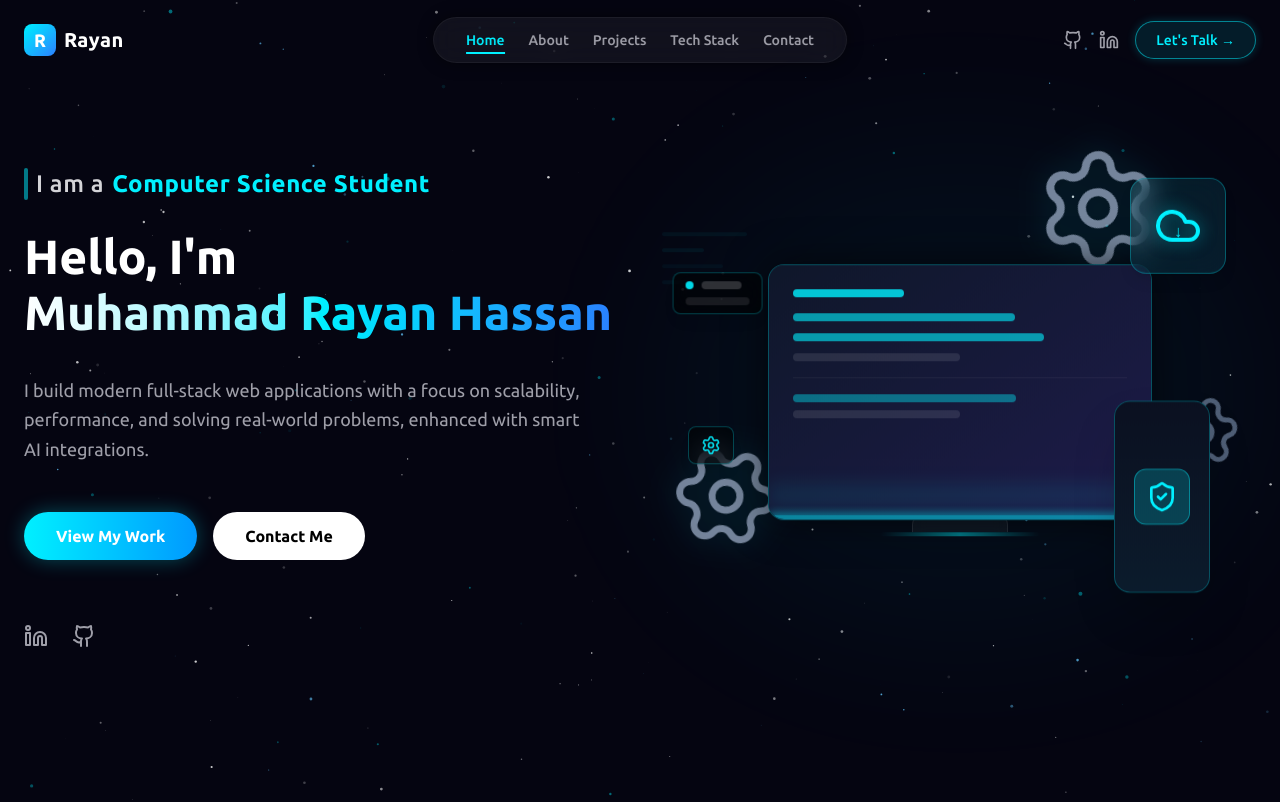
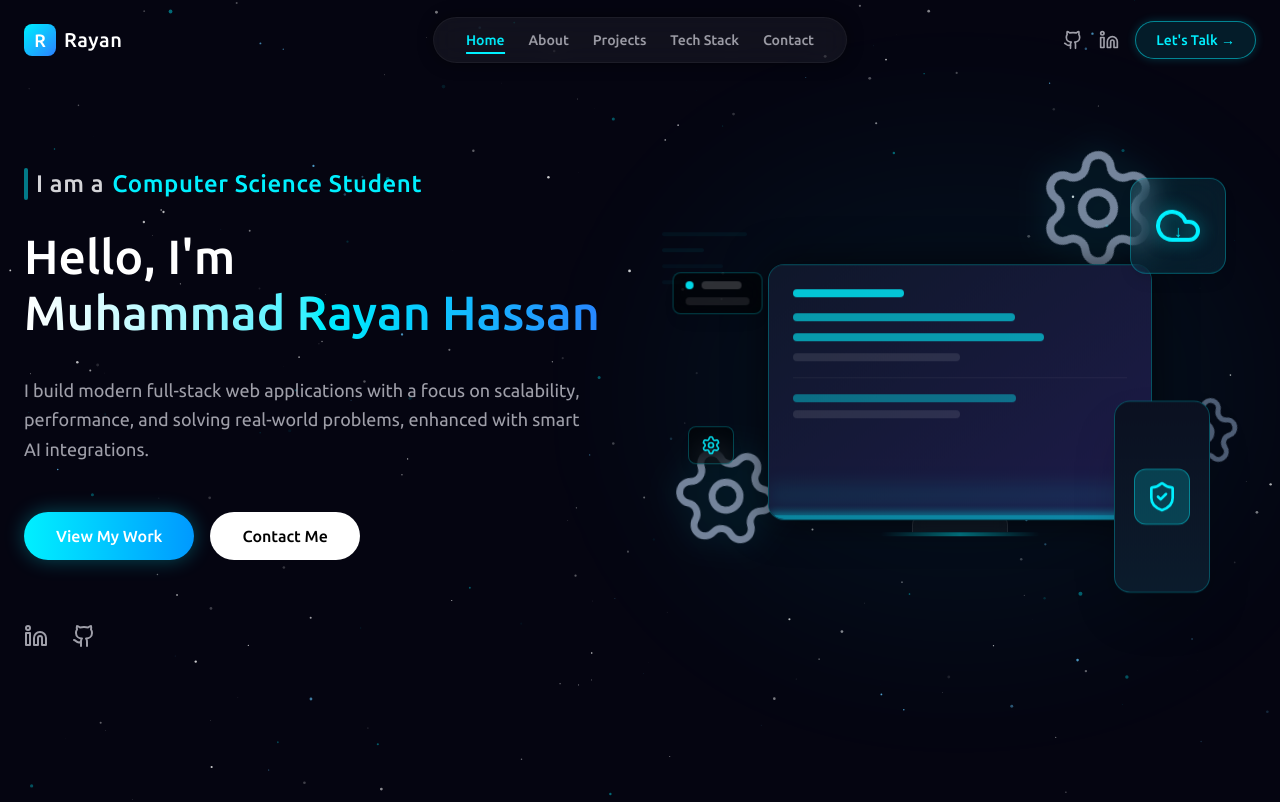
Before and after one commit to m-rayan-hassan/portfolio, a Next.js app: page / in a window 1280 px wide. Shown: the top 802 px of the page. Built offline with nearby package versions, Linux system fonts and the light colour scheme.

Commit message:
update font

```diff
--- a/app/globals.css
+++ b/app/globals.css
@@ -28,6 +28,9 @@
   --color-glass-border: var(--glass-border);
 
   --font-mono: var(--font-geist-mono);
+
+  --font-weight-semibold: 500;
+  --font-weight-bold: 500;
 }
 
 @media (prefers-color-scheme: dark) {
@@ -77,3 +80,8 @@ body {
   backdrop-filter: blur(12px);
   border: 1px solid var(--glass-border);
 }
+
+/* Reduce bold intensity globally */
+b, strong {
+  font-weight: 500;
+}
```
